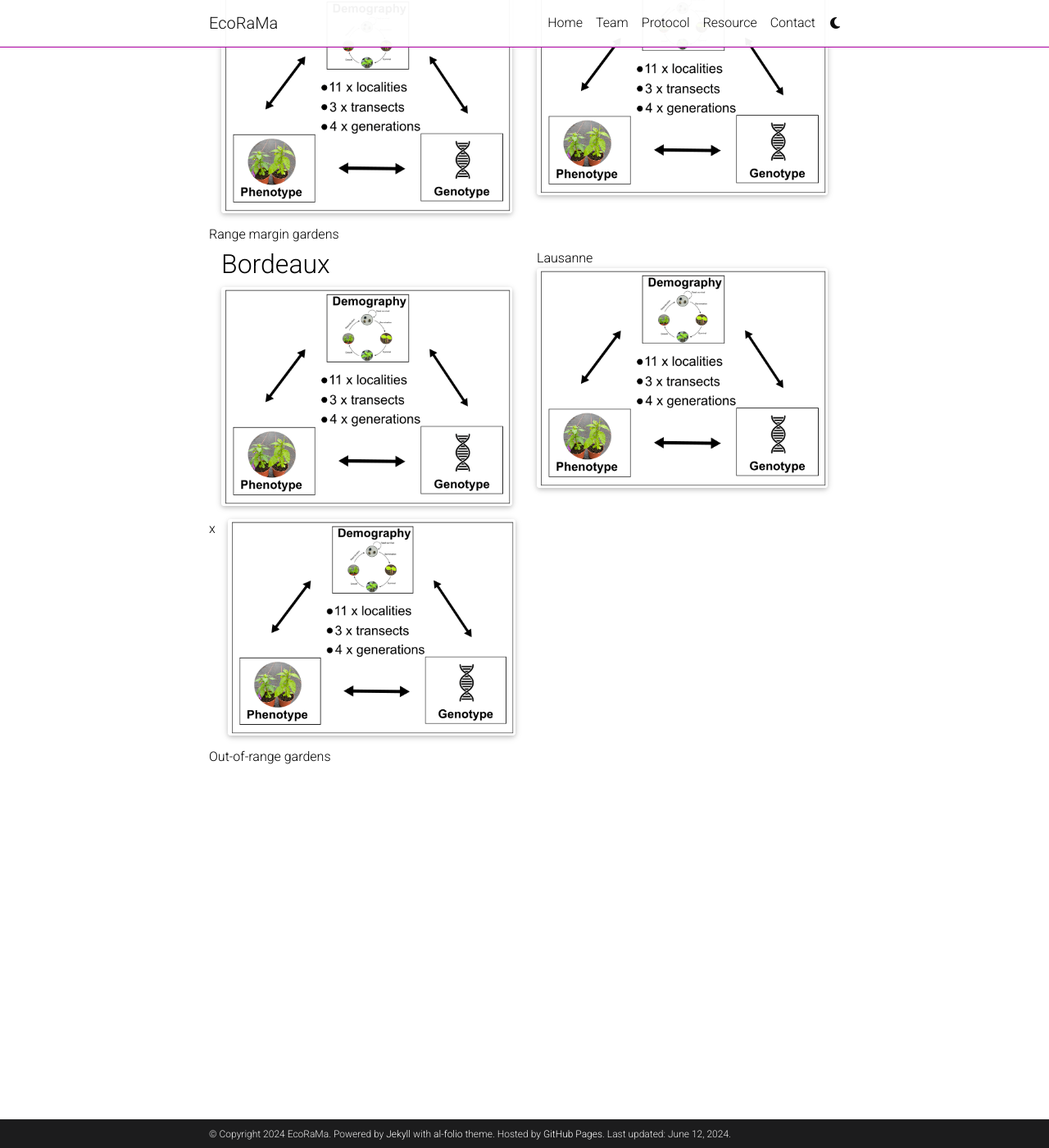
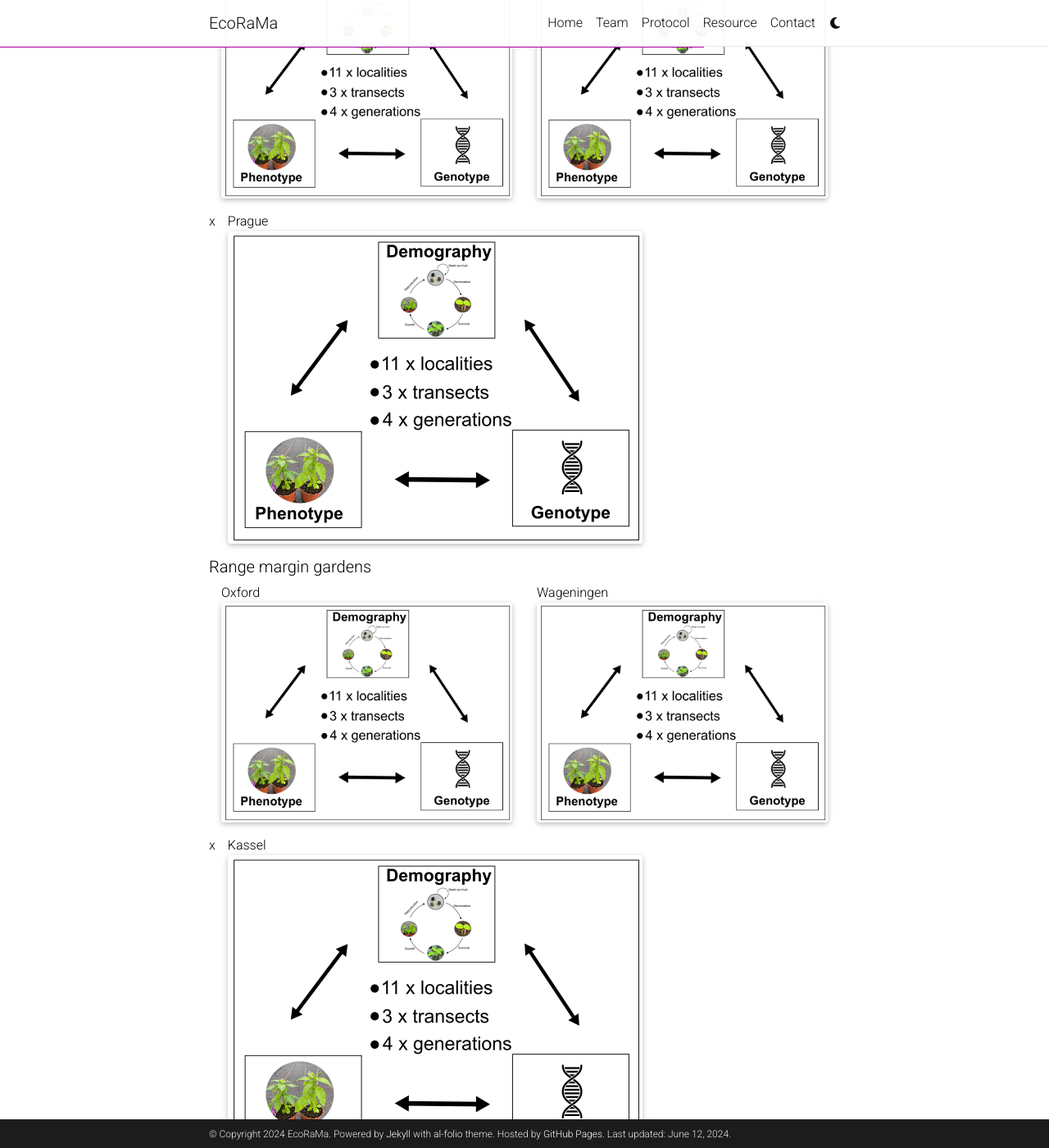
Before and after one commit to EcoRaMa/EcoRaMa.github.io, a Jekyll site: the page built from _projects/Data_collection_2024.md, in a window 1280 px wide and 1400 px high, scrolled down 1538 px. Shown: the whole window at 82% size. Built offline with Jekyll 4.4.1, drawn with Linux system fonts in a browser that asks for light colours; full-size pictures stand in for the smaller copies a plugin makes; comment, search, counter and statistics services are not loaded; a style sheet for code colours, icons or effects is not loaded; some of the changed text lies outside the part shown.

Commit message:
Update Data_collection_2024.md

```diff
--- a/_projects/Data_collection_2024.md
+++ b/_projects/Data_collection_2024.md
@@ -64,38 +64,63 @@
 </ul>
 
 #### Photos (2024-06-12)
-###### Range centre gardens
+##### Range centre gardens
 <div class="container">
   <div class="row">
     <div class="col-sm mt-3 mt-md-0">
-      <h2>Bordeaux</h2>
+      Bordeaux
       {% include figure.html loading="eager" path="assets/img/data_collection_2024.jpg" title="example image" class="img-fluid rounded z-depth-1" %}
     </div>
     <div class="col-sm mt-3 mt-md-0">
       Lausanne
       {% include figure.html loading="eager" path="assets/img/data_collection_2024.jpg" title="example image" class="img-fluid rounded z-depth-1" %}
     </div>
+     <div class="w-100"></div>x
+    <div class="col-sm mt-3 mt-md-0">
+      Prague
+      {% include figure.html loading="eager" path="assets/img/data_collection_2024.jpg" title="example image" class="img-fluid rounded z-depth-1" %}
+    </div>
   </div>
 </div>
 
-###### Range margin gardens
+##### Range margin gardens
 <div class="container">
   <div class="row">
     <div class="col-sm mt-3 mt-md-0">
-      <h2>Bordeaux</h2>
+      Oxford
       {% include figure.html loading="eager" path="assets/img/data_collection_2024.jpg" title="example image" class="img-fluid rounded z-depth-1" %}
     </div>
     <div class="col-sm mt-3 mt-md-0">
-      Lausanne
+      Wageningen
       {% include figure.html loading="eager" path="assets/img/data_collection_2024.jpg" title="example image" class="img-fluid rounded z-depth-1" %}
     </div>
     <div class="w-100"></div>x
     <div class="col-sm mt-3 mt-md-0">
+      Kassel
       {% include figure.html loading="eager" path="assets/img/data_collection_2024.jpg" title="example image" class="img-fluid rounded z-depth-1" %}
     </div>
-    <div class="col-sm mt-3 mt-md-0"></div>
   </div>
 </div>
 
-
-###### Out-of-range gardens
+##### Out-of-range gardens
+<div class="container">
+  <div class="row">
+    <div class="col-sm mt-3 mt-md-0">
+      Edinburgh
+      {% include figure.html loading="eager" path="assets/img/data_collection_2024.jpg" title="example image" class="img-fluid rounded z-depth-1" %}
+    </div>
+    <div class="col-sm mt-3 mt-md-0">
+      Bergen
+      {% include figure.html loading="eager" path="assets/img/data_collection_2024.jpg" title="example image" class="img-fluid rounded z-depth-1" %}
+    </div>
+    <div class="w-100"></div>x
+    <div class="col-sm mt-3 mt-md-0">
+      Uppsala
+      {% include figure.html loading="eager" path="assets/img/data_collection_2024.jpg" title="example image" class="img-fluid rounded z-depth-1" %}
+    </div>
+    <div class="col-sm mt-3 mt-md-0">
+      Helsinki
+      {% include figure.html loading="eager" path="assets/img/data_collection_2024.jpg" title="example image" class="img-fluid rounded z-depth-1" %}
+    </div>
+  </div>
+</div>
```
